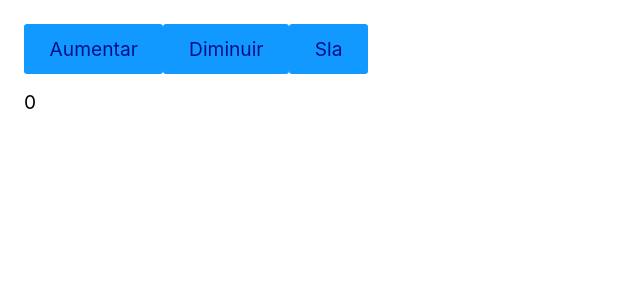
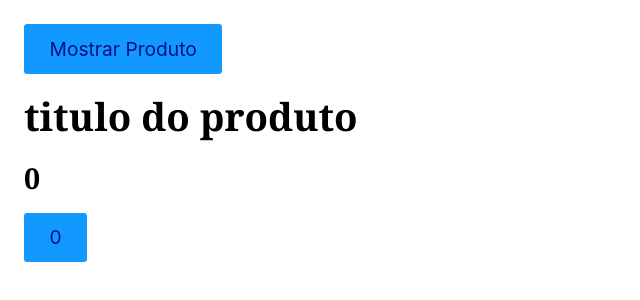
Before and after one commit to Kelvin-Jesus/react-completo, a React (Create React App) app: page / in a window 1280 px wide. Shown: the top 300 px of the page, without its empty margins (0-640 px from the left). Built offline with nearby package versions, Linux system fonts and the light colour scheme.

Commit message:
new-class: 0705-classes

```diff
--- /dev/null
+++ b/src/06-mais-react/0705-classes/App.js
@@ -0,0 +1,16 @@
+import React from 'react';
+import Produto from './Produto';
+
+const App = () => {
+
+    const [ s, setS ] = React.useState(true);
+
+    return (
+    <>
+        <button onClick={() => setS(!s)}>Mostrar Produto</button>
+        { s && <Produto titulo="titulo do produto" />}
+    </>
+    );
+}
+
+export default App;
--- /dev/null
+++ b/src/06-mais-react/0705-classes/Produto.js
@@ -0,0 +1,44 @@
+import React, { Component } from 'react';
+
+class Produto extends Component {
+
+    constructor (props) {
+        super(props);
+        this.state = {
+            contar: 0
+        };
+
+        this.handleClick = this.handleClick.bind(this);
+
+    }
+
+    handleClick() {
+        return this.setState(state => ({ contar: state.contar + 1 }))
+    }
+
+    componentDidMount() {
+        console.log('montou')
+    }
+
+    componentDidUpdate() {
+        document.title = this.state.contar
+        console.log('atualizou')
+    }
+
+    componentWillUnmount() {
+        console.log('desmontou')
+    }
+
+    render() {
+        return (
+            <div>
+                <h1>{this.props.titulo}</h1>
+                <h2>{this.state.contar}</h2>
+                <button onClick={this.handleClick}>{this.state.contar}</button>
+            </div>
+        );
+    }
+}
+
+
+export default Produto;
--- a/src/index.js
+++ b/src/index.js
@@ -2,7 +2,7 @@ import React from 'react';
 import ReactDOM from 'react-dom';
 // import './App.css';
 import './05-react-router/0606-desafio-router/App.css';
-import App from './06-mais-react/0704-useReducer/App';
+import App from './06-mais-react/0705-classes/App';
 // import App from './App';
 
 ReactDOM.render(
```
